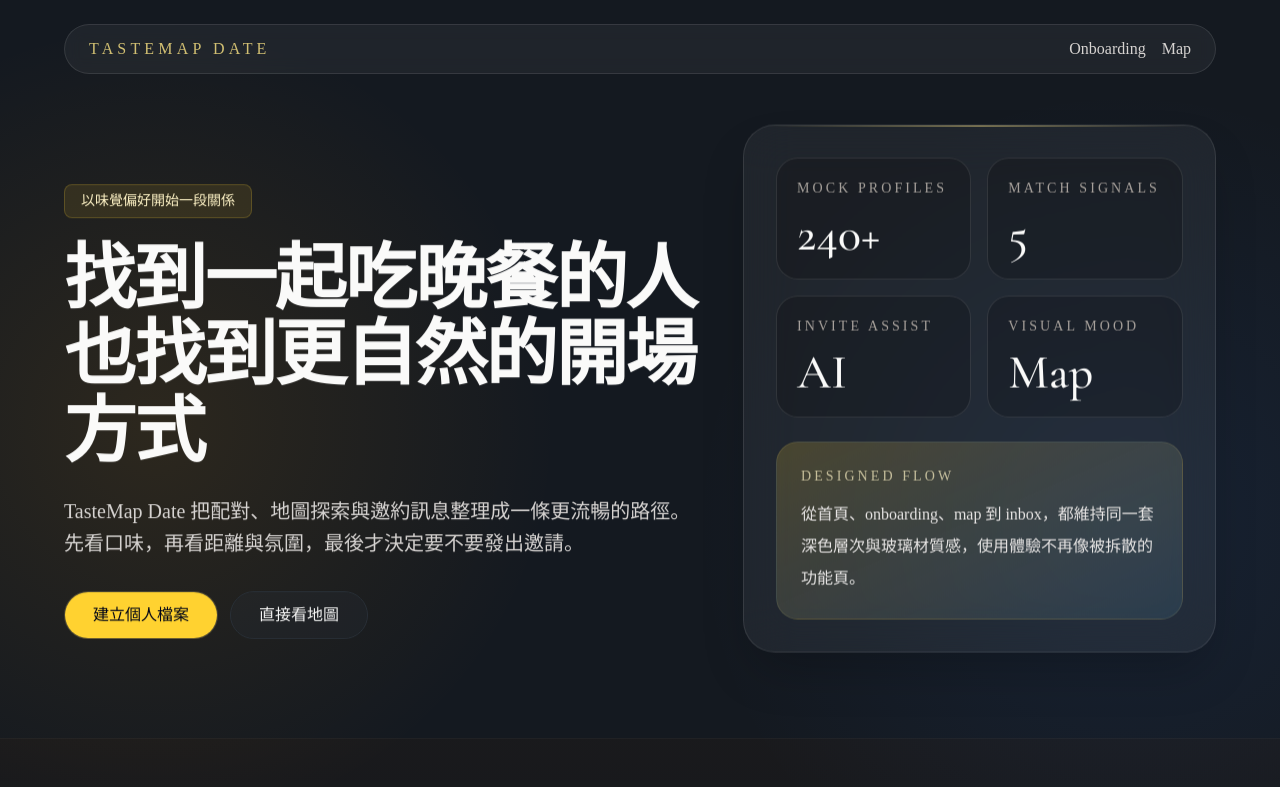
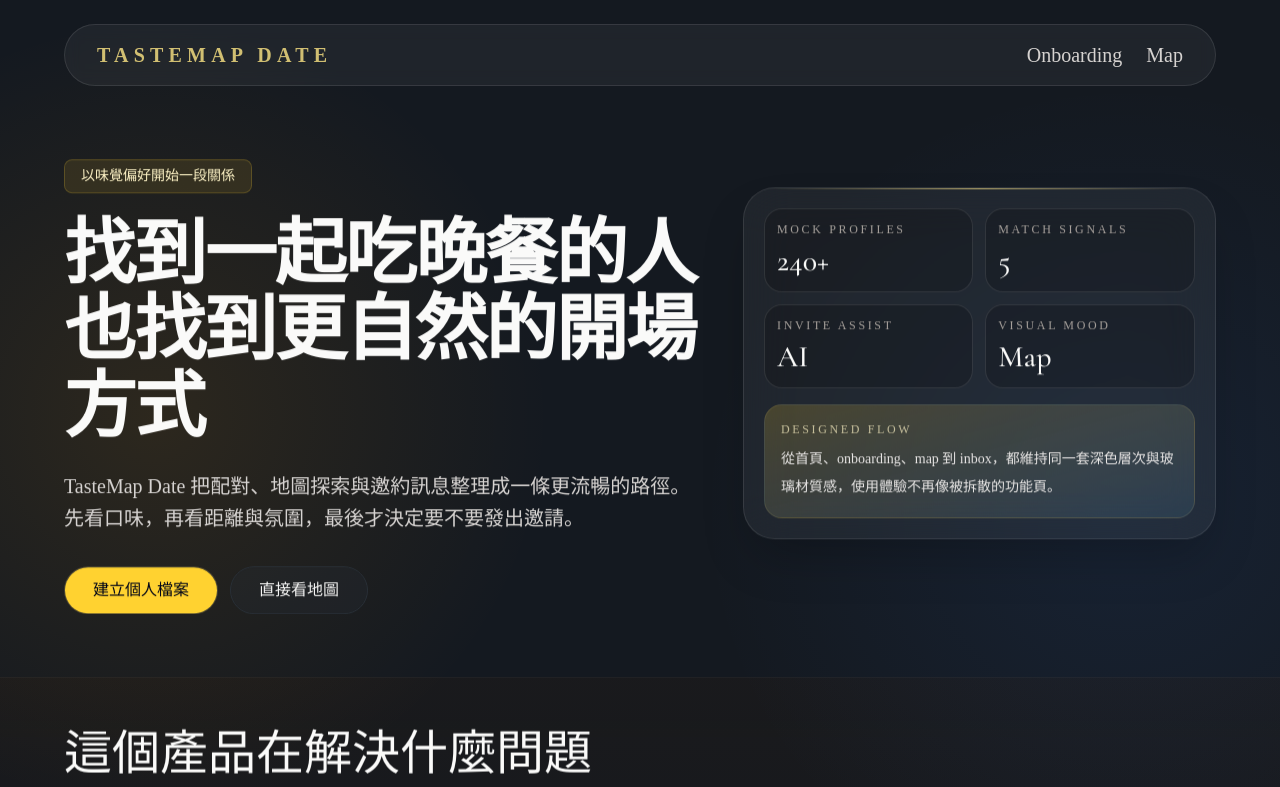
Before and after one commit to ShackArbeit/MapFeeling, a Next.js app in the folder tastemap-date/: page / in a window 1280 px wide. Shown: the top 787 px of the page. Built offline with nearby package versions, Linux system fonts and the light colour scheme.

Commit message:
FixSomeFront

```diff
--- a/tastemap-date/src/app/globals.css
+++ b/tastemap-date/src/app/globals.css
@@ -147,6 +147,11 @@
     border-bottom: 1px solid oklch(0.55 0.07 222 / 0.07);
   }
 
+  /* Invert OSM tiles to dark theme — preserves Traditional Chinese street names */
+  .map-tile-dark {
+    filter: invert(1) hue-rotate(180deg) brightness(0.72) saturate(0.55) contrast(1.08);
+  }
+
   .section-violet {
     background: linear-gradient(
       180deg,
--- a/tastemap-date/src/app/page.tsx
+++ b/tastemap-date/src/app/page.tsx
@@ -113,11 +113,11 @@ export default function Home() {
       <ClearSessionOnMount />
 
       <section className="relative px-4 pt-6">
-        <div className="mx-auto flex max-w-6xl items-center justify-between rounded-full border border-white/10 bg-white/5 px-4 py-3 text-base text-stone-300 backdrop-blur md:px-6">
-          <span className="font-medium uppercase tracking-[0.26em] text-amber-200/80">
+        <div className="mx-auto flex max-w-6xl items-center justify-between rounded-full border border-white/10 bg-white/5 px-5 py-4 text-xl text-stone-300 backdrop-blur md:px-8">
+          <span className="text-xl font-semibold uppercase tracking-[0.26em] text-amber-200/80">
             TasteMap Date
           </span>
-          <div className="flex items-center gap-4">
+          <div className="flex items-center gap-6 text-xl">
             <Link href="/onboarding" className="hover:text-white">
               Onboarding
             </Link>
@@ -132,15 +132,15 @@ export default function Home() {
         <div className="mx-auto grid max-w-6xl gap-10 lg:grid-cols-[1.15fr_0.85fr] lg:items-center">
           <ParallaxPanel direction="up" strength={28}>
             <div>
-              <Badge className="mb-6 border border-amber-300/20 bg-amber-300/10 px-4 py-1.5 text-sm text-amber-100 hover:bg-amber-300/10">
+              <Badge className="mb-6 cursor-default border border-amber-300/20 bg-amber-300/10 px-4 py-1.5 text-sm text-amber-100 transition-all duration-300 hover:scale-105 hover:border-amber-300/50 hover:bg-gradient-to-r hover:from-amber-400/25 hover:to-orange-300/15 hover:text-amber-50 hover:shadow-[0_0_16px_rgba(251,191,36,0.25)]">
                 以味覺偏好開始一段關係
               </Badge>
-              <h1 className="max-w-3xl font-heading text-5xl font-semibold leading-[1.06] tracking-tight text-stone-50 sm:text-6xl lg:text-7xl">
+              <h1 className="max-w-3xl cursor-default font-heading text-5xl font-semibold leading-[1.06] tracking-tight text-stone-50 transition-all duration-300 hover:scale-[1.015] hover:bg-gradient-to-r hover:from-amber-100 hover:to-orange-200 hover:bg-clip-text hover:text-transparent sm:text-6xl lg:text-7xl">
                 找到一起吃晚餐的人
                 <br />
                 也找到更自然的開場方式
               </h1>
-              <p className="mt-6 max-w-2xl text-lg leading-8 text-stone-300 md:text-xl">
+              <p className="mt-6 max-w-2xl cursor-default text-lg leading-8 text-stone-300 transition-all duration-300 hover:scale-[1.01] hover:text-stone-100 md:text-xl">
                 TasteMap Date 把配對、地圖探索與邀約訊息整理成一條更流暢的路徑。先看口味，再看距離與氛圍，最後才決定要不要發出邀請。
               </p>
               <div className="mt-8 flex flex-wrap gap-3">
@@ -148,7 +148,7 @@ export default function Home() {
                   href="/onboarding"
                   className={cn(
                     buttonVariants({ size: "lg" }),
-                    "h-12 rounded-full border border-amber-200/20 bg-amber-300 px-7 text-base text-slate-950 hover:bg-amber-200"
+                    "h-12 rounded-full border border-amber-200/20 bg-amber-300 px-7 text-base text-slate-950 transition-all duration-300 hover:scale-105 hover:bg-gradient-to-r hover:from-amber-200 hover:to-orange-300 hover:shadow-[0_0_24px_rgba(251,191,36,0.45)]"
                   )}
                 >
                   建立個人檔案
@@ -157,7 +157,7 @@ export default function Home() {
                   href="/map"
                   className={cn(
                     buttonVariants({ size: "lg", variant: "outline" }),
-                    "h-12 rounded-full border-white/15 bg-white/5 px-7 text-base text-stone-100 hover:bg-white/10"
+                    "h-12 rounded-full border-white/15 bg-white/5 px-7 text-base text-stone-100 transition-all duration-300 hover:scale-105 hover:border-sky-300/35 hover:bg-gradient-to-r hover:from-white/10 hover:to-sky-300/15 hover:text-white hover:shadow-[0_0_20px_rgba(125,211,252,0.25)]"
                   )}
                 >
                   直接看地圖
@@ -167,9 +167,9 @@ export default function Home() {
           </ParallaxPanel>
 
           <ParallaxPanel direction="down" strength={40}>
-            <div className="glass-panel relative overflow-hidden rounded-[2rem] p-6 md:p-8">
+            <div className="glass-panel relative overflow-hidden rounded-[2rem] p-4 md:p-5">
               <div className="absolute inset-x-6 top-0 h-px bg-gradient-to-r from-transparent via-amber-200/70 to-transparent" />
-              <div className="grid gap-4 md:grid-cols-2">
+              <div className="grid gap-3 md:grid-cols-2">
                 {[
                   { label: "Mock profiles", value: "240+" },
                   { label: "Match signals", value: "5" },
@@ -178,20 +178,20 @@ export default function Home() {
                 ].map((item) => (
                   <div
                     key={item.label}
-                    className="rounded-3xl border border-white/10 bg-black/20 p-5"
+                    className="group rounded-2xl border border-white/10 bg-black/20 p-3 transition-all duration-300 hover:scale-[1.05] hover:border-amber-200/35 hover:bg-gradient-to-br hover:from-amber-300/20 hover:to-sky-300/10 hover:shadow-[0_8px_24px_rgba(0,0,0,0.3)]"
                   >
-                    <p className="text-sm uppercase tracking-[0.22em] text-stone-400">
+                    <p className="text-xs uppercase tracking-[0.22em] text-stone-400 transition-colors duration-300 group-hover:text-amber-200/80">
                       {item.label}
                     </p>
-                    <p className="mt-3 font-heading text-5xl text-stone-50">{item.value}</p>
+                    <p className="mt-1.5 font-heading text-3xl text-stone-50 transition-colors duration-300 group-hover:text-amber-100">{item.value}</p>
                   </div>
                 ))}
               </div>
-              <div className="mt-6 rounded-3xl border border-amber-200/10 bg-gradient-to-br from-amber-300/18 to-sky-300/10 p-6">
-                <p className="text-sm uppercase tracking-[0.22em] text-amber-100/70">
+              <div className="group mt-4 rounded-2xl border border-amber-200/10 bg-gradient-to-br from-amber-300/18 to-sky-300/10 p-4 transition-all duration-300 hover:scale-[1.03] hover:border-amber-200/30 hover:from-amber-300/30 hover:to-sky-300/20 hover:shadow-[0_8px_24px_rgba(0,0,0,0.25)]">
+                <p className="text-xs uppercase tracking-[0.22em] text-amber-100/70 transition-colors duration-300 group-hover:text-amber-200">
                   Designed flow
                 </p>
-                <p className="mt-3 text-base leading-8 text-stone-200">
+                <p className="mt-2 text-sm leading-7 text-stone-200 transition-colors duration-300 group-hover:text-stone-50">
                   從首頁、onboarding、map 到 inbox，都維持同一套深色層次與玻璃材質感，使用體驗不再像被拆散的功能頁。
                 </p>
               </div>
@@ -297,7 +297,7 @@ export default function Home() {
               href="/onboarding"
               className={cn(
                 buttonVariants({ size: "lg", variant: "secondary" }),
-                "h-12 rounded-full bg-white px-7 text-base text-slate-950 hover:bg-stone-100"
+                "h-12 rounded-full bg-white px-7 text-base text-slate-950 transition-all duration-300 hover:scale-105 hover:bg-gradient-to-r hover:from-amber-200 hover:to-orange-200 hover:shadow-[0_0_24px_rgba(251,191,36,0.45)]"
               )}
             >
               立即開始
--- a/tastemap-date/src/components/FoodTagFilter.tsx
+++ b/tastemap-date/src/components/FoodTagFilter.tsx
@@ -15,7 +15,7 @@ export function FoodTagFilter({ selected, onSelect }: Props) {
       <Button
         size="sm"
         variant={selected === null ? "default" : "outline"}
-        className="shrink-0 rounded-full border-white/10 bg-white/8 text-stone-100 hover:bg-white/12"
+        className="shrink-0 rounded-full border-white/10 bg-white/8 text-sm text-stone-100 transition-all duration-200 hover:scale-105 hover:border-amber-200/35 hover:bg-gradient-to-r hover:from-amber-300/20 hover:to-orange-200/10 hover:text-amber-100 hover:shadow-[0_0_12px_rgba(251,191,36,0.22)]"
         onClick={() => onSelect(null)}
       >
         全部
@@ -25,7 +25,7 @@ export function FoodTagFilter({ selected, onSelect }: Props) {
           key={food}
           size="sm"
           variant={selected === food ? "default" : "outline"}
-          className="shrink-0 rounded-full border-white/10 bg-white/8 text-stone-100 hover:bg-white/12"
+          className="shrink-0 rounded-full border-white/10 bg-white/8 text-sm text-stone-100 transition-all duration-200 hover:scale-105 hover:border-amber-200/35 hover:bg-gradient-to-r hover:from-amber-300/20 hover:to-orange-200/10 hover:text-amber-100 hover:shadow-[0_0_12px_rgba(251,191,36,0.22)]"
           onClick={() => onSelect(selected === food ? null : food)}
         >
           {FOOD_TYPE_LABELS[food]}
--- a/tastemap-date/src/components/TasteMap.tsx
+++ b/tastemap-date/src/components/TasteMap.tsx
@@ -35,7 +35,8 @@ export function TasteMap({ users, selectedUserId, onSelectUser }: Props) {
     >
       <TileLayer
         attribution='&copy; <a href="https://www.openstreetmap.org/copyright">OpenStreetMap</a> contributors'
-        url="https://{s}.basemaps.cartocdn.com/dark_all/{z}/{x}/{y}{r}.png"
+        url="https://{s}.tile.openstreetmap.org/{z}/{x}/{y}.png"
+        className="map-tile-dark"
       />
       {users.map((user) => (
         <Marker
```
Also changed, not shown: tastemap-date/src/components/OnboardingForm.tsx (+16 -14 lines).
